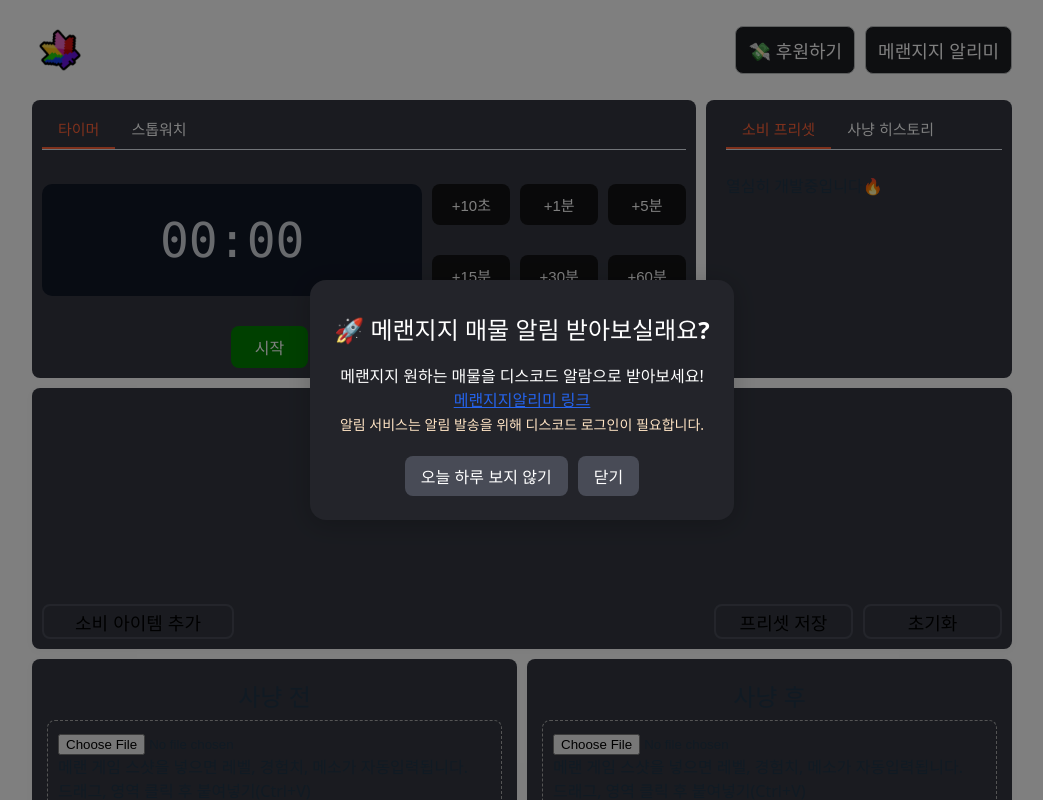
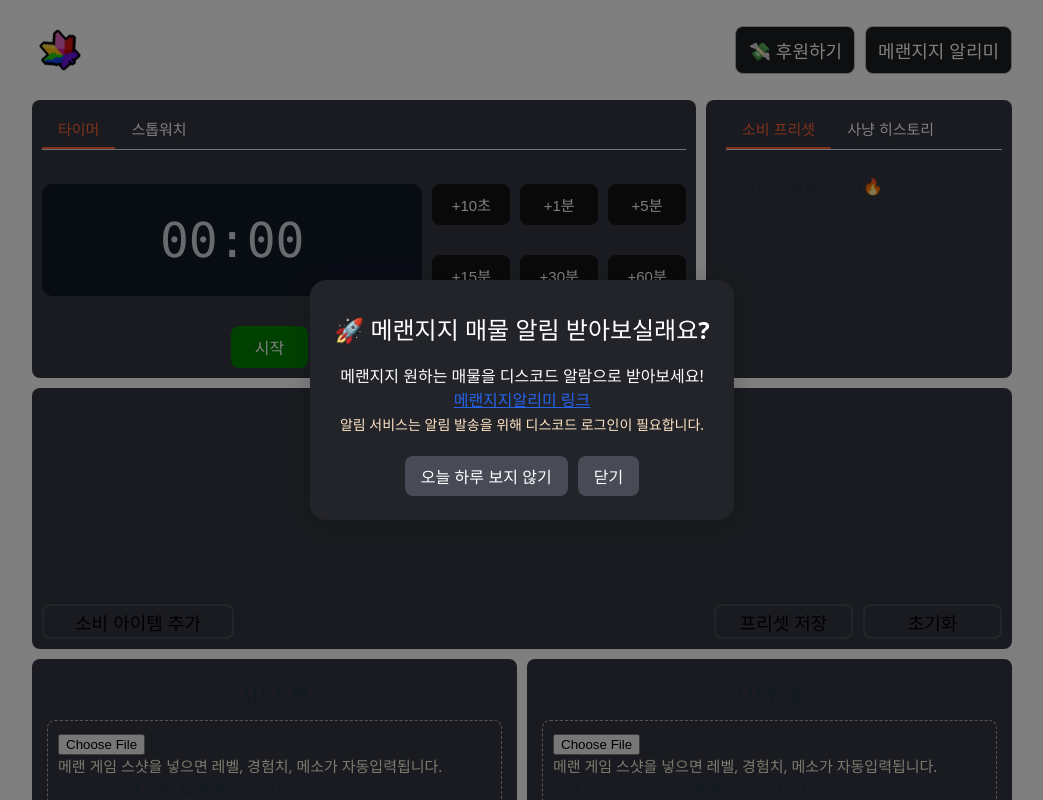
Before and after one commit to TaeTaeKim/malan-timer-fe, a Vue app: page / in a window 1280 px wide. Shown: the top 800 px of the page, without its empty margins (118-1161 px from the left). Built offline with nearby package versions, Linux system fonts and the light colour scheme.

Commit message:
<fix> : 이미지 업로드 설명 폰트 및 색상 변경

```diff
--- a/src/components/HuntInfo.vue
+++ b/src/components/HuntInfo.vue
@@ -120,7 +120,7 @@ function deleteSelectedItem(id: number) {
     <div class="image-dropbox" @drop="onDrop" @dragover.prevent @paste="onPaste" tabindex="0">
         <div v-if="!loading">
             <input type="file" accept="image/*" @change="onFileChange" />
-            <p style="margin: 0;">메랜 게임 스샷을 넣으면 레벨, 경험치, 메소가 자동입력됩니다.</p>
+            <p style="margin: 0; font-size: 15px; color: beige">메랜 게임 스샷을 넣으면 레벨, 경험치, 메소가 자동입력됩니다.</p>
             <p style="margin: 0;">드래그, 영역 클릭 후 붙여넣기(Ctrl+V)</p>
         </div>
         <div v-if="loading"
```
